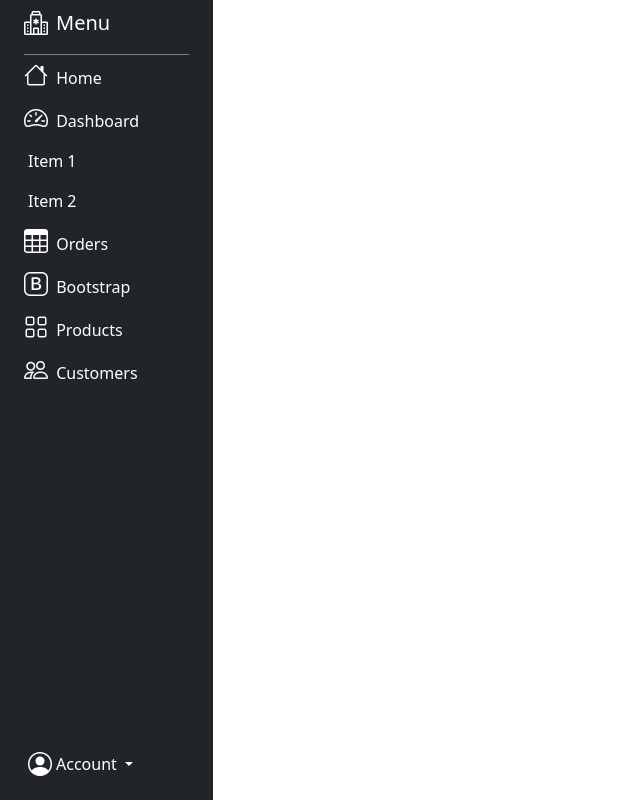
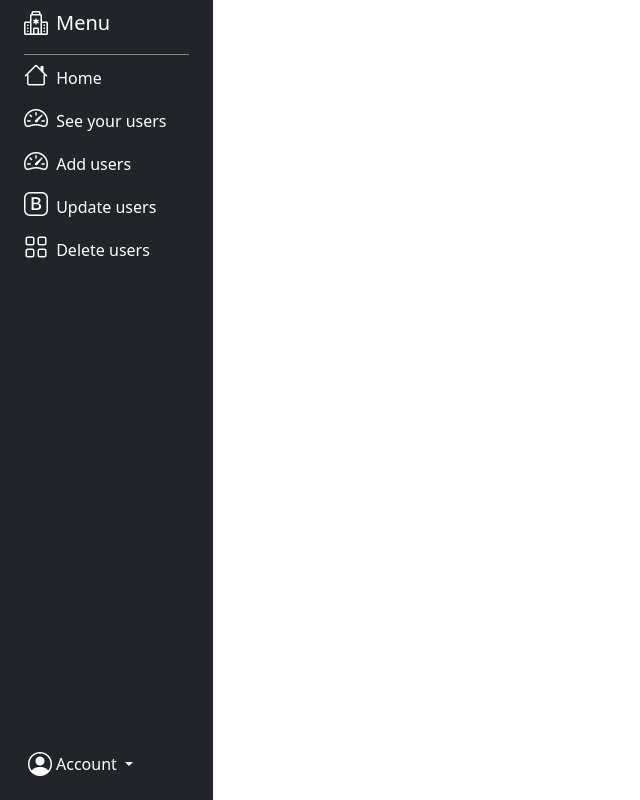
Before and after one commit to Leart-O/PersonalProject, a PHP site: page /sidebarA.php in a window 1280 px wide. Shown: the whole page, without its empty margins (0-640 px from the left). Run offline with PHP 8.4, Linux system fonts and the light colour scheme.

Commit message:
ADD FRONT

```diff
--- a/components/sidebarA.php
+++ b/components/sidebarA.php
@@ -29,54 +29,55 @@
                         </a>
                     </li>
                     <li>
-                        <a href="#submenu1" data-bs-toggle="collapse" class="nav-link px-0 align-middle text-white">
-                            <i class="fs-4 bi-speedometer2"></i> <span class="ms-1 d-none d-sm-inline">Dashboard</span> </a>
-                        <ul class="collapse show nav flex-column ms-1" id="submenu1" data-bs-parent="#menu">
-                            <li class="w-100">
-                                <a href="#" class="nav-link px-0 text-white"> <span class="d-none d-sm-inline">Item</span> 1 </a>
+                        <a href="#submenu2" data-bs-toggle="collapse" class="nav-link px-0 align-middle text-white">
+                            <i class="fs-4 bi-speedometer2"></i> <span class="ms-1 d-none d-sm-inline">See your users</span> </a>
+                        <ul class="collapse nav flex-column ms-1" id="submenu2" data-bs-parent="#menu">
+                        <li class="w-100">
+                                <a href="#" class="nav-link px-0 text-white"> <span class="d-none d-sm-inline">See Patients</span></a>
                             </li>
                             <li>
-                                <a href="#" class="nav-link px-0 text-white"> <span class="d-none d-sm-inline">Item</span> 2 </a>
+                                <a href="#" class="nav-link px-0 text-white"> <span class="d-none d-sm-inline">See Doctors</span></a>
                             </li>
                         </ul>
                     </li>
-                    <li>
-                        <a href="#" class="nav-link px-0 align-middle text-white">
-                            <i class="fs-4 bi-table"></i> <span class="ms-1 d-none d-sm-inline">Orders</span></a>
-                    </li>
+
                     <li>
                         <a href="#submenu2" data-bs-toggle="collapse" class="nav-link px-0 align-middle text-white">
-                            <i class="fs-4 bi-bootstrap"></i> <span class="ms-1 d-none d-sm-inline">Bootstrap</span></a>
+                            <i class="fs-4 bi-speedometer2"></i> <span class="ms-1 d-none d-sm-inline">Add users</span> </a>
+                        <ul class="collapse nav flex-column ms-1" id="submenu2" data-bs-parent="#menu">
+                        <li class="w-100">
+                                <a href="#" class="nav-link px-0 text-white"> <span class="d-none d-sm-inline">Add a Patient</span></a>
+                            </li>
+                            <li>
+                                <a href="#" class="nav-link px-0 text-white"> <span class="d-none d-sm-inline">Add a Doctor</span></a>
+                            </li>
+                        </ul>
+                    </li>
+
+
+                    <li>
+                        <a href="#submenu2" data-bs-toggle="collapse" class="nav-link px-0 align-middle text-white">
+                            <i class="fs-4 bi-bootstrap"></i> <span class="ms-1 d-none d-sm-inline">Update users</span></a>
                         <ul class="collapse nav flex-column ms-1" id="submenu2" data-bs-parent="#menu">
                             <li class="w-100">
-                                <a href="#" class="nav-link px-0 text-white"> <span class="d-none d-sm-inline">Item</span> 1</a>
+                                <a href="#" class="nav-link px-0 text-white"> <span class="d-none d-sm-inline">Update a Patient</span></a>
                             </li>
                             <li>
-                                <a href="#" class="nav-link px-0 text-white"> <span class="d-none d-sm-inline">Item</span> 2</a>
+                                <a href="#" class="nav-link px-0 text-white"> <span class="d-none d-sm-inline">Update a Doctor</span></a>
                             </li>
                         </ul>
                     </li>
                     <li>
                         <a href="#submenu3" data-bs-toggle="collapse" class="nav-link px-0 align-middle text-white">
-                            <i class="fs-4 bi-grid"></i> <span class="ms-1 d-none d-sm-inline">Products</span> </a>
+                            <i class="fs-4 bi-grid"></i> <span class="ms-1 d-none d-sm-inline">Delete users</span> </a>
                             <ul class="collapse nav flex-column ms-1" id="submenu3" data-bs-parent="#menu">
                             <li class="w-100">
-                                <a href="#" class="nav-link px-0 text-white"> <span class="d-none d-sm-inline">Product</span> 1</a>
+                                <a href="#" class="nav-link px-0 text-white"> <span class="d-none d-sm-inline">Delete a Patient</span></a>
                             </li>
                             <li>
-                                <a href="#" class="nav-link px-0 text-white"> <span class="d-none d-sm-inline">Product</span> 2</a>
-                            </li>
-                            <li>
-                                <a href="#" class="nav-link px-0 text-white"> <span class="d-none d-sm-inline">Product</span> 3</a>
-                            </li>
-                            <li>
-                                <a href="#" class="nav-link px-0 text-white"> <span class="d-none d-sm-inline">Product</span> 4</a>
+                                <a href="#" class="nav-link px-0 text-white"> <span class="d-none d-sm-inline">Delete a Doctor</span></a>
                             </li>
                         </ul>
-                    </li>
-                    <li>
-                        <a href="#" class="nav-link px-0 align-middle text-white">
-                            <i class="fs-4 bi-people"></i> <span class="ms-1 d-none d-sm-inline">Customers</span> </a>
                     </li>
                 </ul>
                 <hr>
--- a/components/signupLogicD.php
+++ b/components/signupLogicD.php
@@ -8,7 +8,7 @@ if(isset($_POST['submit'])){
     $username = $_POST['username'];
     $surname = $_POST['surname'];
     $email = $_POST['email'];
-    $password = password_hash($_POST['password'], PASSWORD_DEFAULT);
+    $password = $_POST['password'];
     if (empty($name) || empty($username) || empty($surname) || empty($email)|| empty($password)) {
         echo "You need to fill all the fields";
     } else{
--- a/components/signupLogicP.php
+++ b/components/signupLogicP.php
@@ -8,7 +8,7 @@ if(isset($_POST['submit'])){
     $username = $_POST['username'];
     $surname = $_POST['surname'];
     $email = $_POST['email'];
-    $password = password_hash($_POST['password'], PASSWORD_DEFAULT);
+    $password = $_POST['password'];
     if (empty($name) || empty($username) || empty($surname) || empty($email)|| empty($password)) {
         echo "You need to fill all the fields";
     } else{
```
Also changed, not shown: components/index.php (+11 -3 lines).
